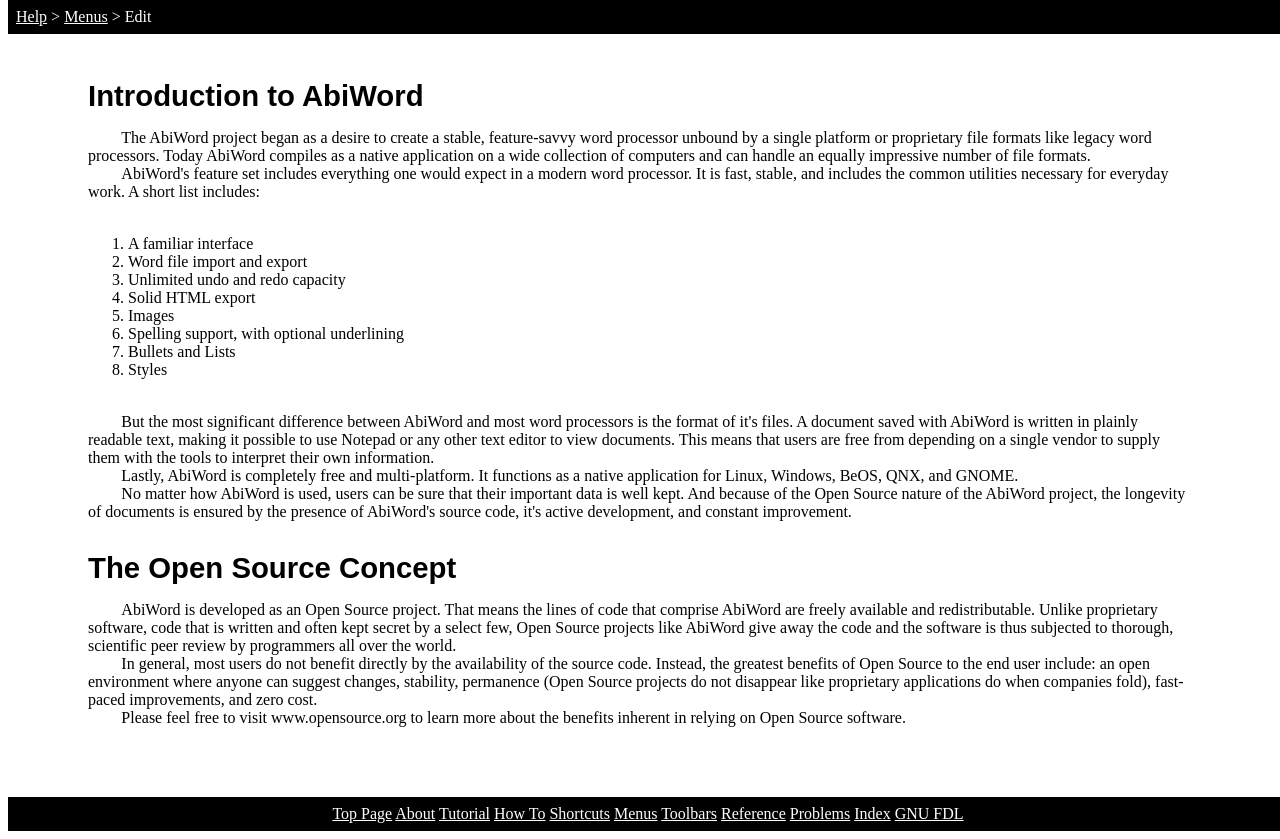
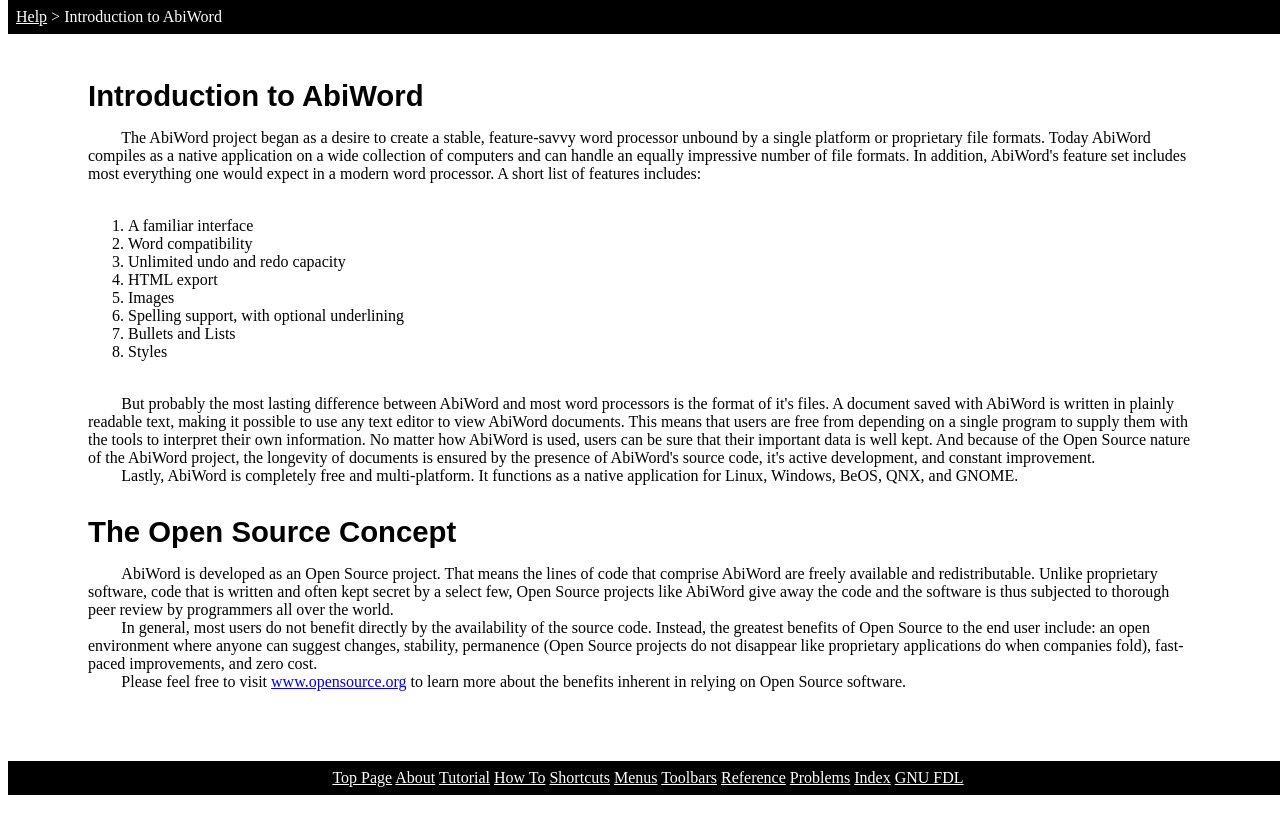
Before and after one commit to AbiWord/abiword-docs, a plain HTML site: page XHTML/index.html in a window 1280 px wide. After the commit the page ends 803 px from the top, so only its background shows below. Drawn offline with Linux system fonts and the light colour scheme.

Commit message:
I took an intense disliking to the wording....
But I must say I really like the layout. Kudos to David -- it looks really nice. :-)


git-svn-id: svn+ssh://svn.abisource.com/svnroot/abiword-docs/trunk@5303 bcba8976-2d24-0410-9c9c-aab3bd5fdfd6

```diff
--- a/XHTML/index.html
+++ b/XHTML/index.html
@@ -22,20 +22,19 @@
 </head>
 <body>
 <div class="banner">
-<a href="top.html" class="bars">Help</a> &gt; <a href="menus.html" class="bars">Menus</a> &gt; Edit
+<a href="top.html" class="bars">Help</a> &gt; Introduction to AbiWord
 </div>
 
 <div class="main">
 <p class="doc_heading1">Introduction to AbiWord</p>
-<p class="doc_normal">The AbiWord project began as a desire to create a stable, feature-savvy word processor unbound by a single platform or proprietary file formats like legacy word processors. Today AbiWord compiles as a native application on a wide collection of computers and can handle an equally impressive number of file formats.</p>
-<p class="doc_normal">AbiWord's feature set includes everything one would expect in a modern word processor. It is fast, stable, and includes the common utilities necessary for everyday work. A short list includes:</p>
+<p class="doc_normal">The AbiWord project began as a desire to create a stable, feature-savvy word processor unbound by a single platform or proprietary file formats. Today AbiWord compiles as a native application on a wide collection of computers and can handle an equally impressive number of file formats. In addition, AbiWord's feature set includes most everything one would expect in a modern word processor. A short list of features includes:</p>
 <br>
 
 <ol class=".DashedList">
 <li class".DashedList">A familiar interface</li>
-<li class".DashedList">Word file import and export</li>
+<li class".DashedList">Word compatibility</li>
 <li class".DashedList">Unlimited undo and redo capacity</li>
-<li class".DashedList">Solid HTML export</li>
+<li class".DashedList">HTML export</li>
 <li class".DashedList">Images</li>
 <li class".DashedList">Spelling support, with optional underlining</li>
 <li class".DashedList">Bullets and Lists</li>
@@ -43,13 +42,12 @@
 </ol>
 <p class="doc_normal" style="text-align: left; margin-bottom: 0.0000in; margin-top: 0.0000in"></p>
 <br />
-<p class="doc_normal">But the most significant difference between AbiWord and most word processors is the format of it's files. A document saved with AbiWord is written in plainly readable text, making it possible to use Notepad or any other text editor to view documents. This means that users are free from depending on a single vendor to supply them with the tools to interpret their own information.</p>
+<p class="doc_normal">But probably the most lasting difference between AbiWord and most word processors is the format of it's files. A document saved with AbiWord is written in plainly readable text, making it possible to use any text editor to view AbiWord documents. This means that users are free from depending on a single program to supply them with the tools to interpret their own information. No matter how AbiWord is used, users can be sure that their important data is well kept. And because of the Open Source nature of the AbiWord project, the longevity of documents is ensured by the presence of AbiWord's source code, it's active development, and constant improvement.</p>
 <p class="doc_normal">Lastly, AbiWord is completely free and multi-platform. It functions as a native application for Linux, Windows, BeOS, QNX, and GNOME.</p>
-<p class="doc_normal">No matter how AbiWord is used, users can be sure that their important data is well kept. And because of the Open Source nature of the AbiWord project, the longevity of documents is ensured by the presence of AbiWord's source code, it's active development, and constant improvement.</p>
 <p class="doc_heading1">The Open Source Concept</p>
-<p class="doc_normal">AbiWord is developed as an Open Source project. That means the lines of code that comprise AbiWord are freely available and redistributable. Unlike proprietary software, code that is written and often kept secret by a select few, Open Source projects like AbiWord give away the code and the software is thus subjected to thorough, scientific peer review by programmers all over the world.</p>
+<p class="doc_normal">AbiWord is developed as an Open Source project. That means the lines of code that comprise AbiWord are freely available and redistributable. Unlike proprietary software, code that is written and often kept secret by a select few, Open Source projects like AbiWord give away the code and the software is thus subjected to thorough peer review by programmers all over the world.</p>
 <p class="doc_normal">In general, most users do not benefit directly by the availability of the source code. Instead, the greatest benefits of Open Source to the end user include: an open environment where anyone can suggest changes, stability, permanence (Open Source projects do not disappear like proprietary applications do when companies fold), fast-paced improvements, and zero cost.</p>
-<p class="doc_normal">Please feel free to visit www.opensource.org to learn more about the benefits inherent in relying on Open Source software.</p>
+<p class="doc_normal">Please feel free to visit <a href="http://www.opensource.org">www.opensource.org</a> to learn more about the benefits inherent in relying on Open Source software.</p>
 <br><br><br>
 </div>
 
@@ -64,6 +62,7 @@
 <a href="toolbars.html" class="bars">Toolbars</a>
 <a href="reference.html" class="bars">Reference</a>
 <a href="problems.html" class="bars">Problems</a>
-<a href="index.html" class="bars">Index</a> <a href="fdl.html" class="bars">GNU FDL</a> </div>
+<a href="index.html" class="bars">Index</a>
+<a href="fdl.html" class="bars">GNU FDL</a> </div>
 </body>
 </html>
```
Also changed, not shown: 1 other file.
